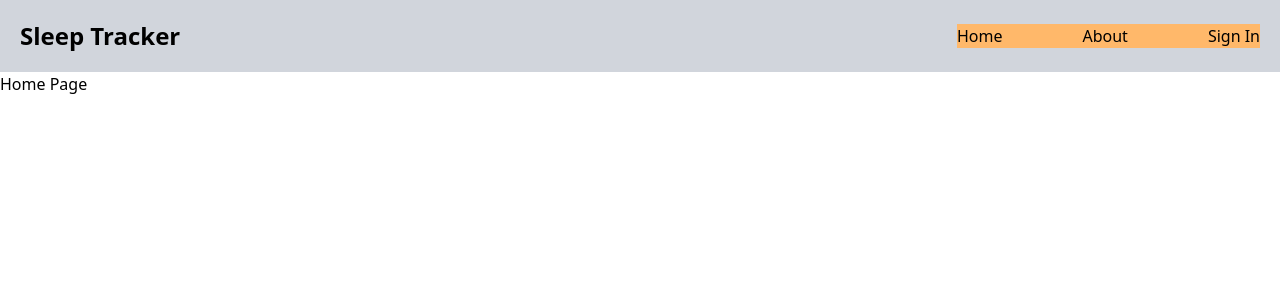
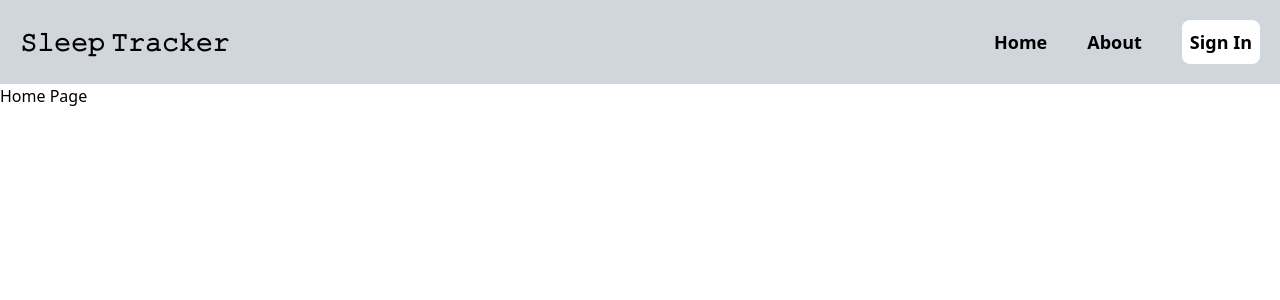
Before and after one commit to AkashMourya9522/Sleep-Tracker, a Next.js app: page / in a window 1280 px wide. Shown: the top 300 px of the page. Built offline with nearby package versions, Linux system fonts and the light colour scheme; no server answers.

Commit message:
Users are added to database

```diff
--- a/app/components/Navbar.tsx
+++ b/app/components/Navbar.tsx
@@ -1,4 +1,5 @@
-"use client";
+
+import { checkUser } from "@/lib/checkUser";
 import {
   SignedIn,
   SignedOut,
@@ -9,18 +10,19 @@ import {
 import Link from "next/link";
 import React from "react";
 
-function Navbar() {
+async function Navbar() {
+   const user = await checkUser();
   return (
     <div className="bg-gray-300 flex justify-between items-center p-5">
       <Link href={"/"}>
-        <span className="text-2xl font-semibold">Sleep Tracker</span>
+        <span className="text-2xl font-semibold hover:text-blue-600">𝚂𝚕𝚎𝚎𝚙 𝚃𝚛𝚊𝚌𝚔𝚎𝚛</span>
       </Link>
-      <div className="flex gap-20 items-center bg-orange-300">
+      <div className="flex gap-10 font-semibold items-center text-lg">
         <Link href={"/"}>
-          <span>Home</span>
+          <span className="hover:text-green-500 hover:underline transition-all duration-200">Home</span>
         </Link>
         <Link href={"/about"}>
-          <span>About</span>
+          <span className="hover:text-green-500 hover:underline transition-all duration-200">About</span>
         </Link>
 
         <SignedIn>
@@ -29,7 +31,7 @@ function Navbar() {
 
         <SignedOut>
           <SignInButton>
-            <button>Sign In</button>
+            <button className="p-2 rounded-lg bg-white hover:text-green-500 cursor-pointer">Sign In</button>
           </SignInButton>
         </SignedOut>
       </div>
--- /dev/null
+++ b/lib/checkUser.tsx
@@ -0,0 +1,33 @@
+import { currentUser } from "@clerk/nextjs/server";
+
+import { db } from "@/lib/db";
+
+export const checkUser = async () => {
+  const user = await currentUser();
+  if (!user) {
+    return null;
+  }
+  const loggedInUser = await db.user.findUnique({
+    where: {
+      clerkUserId: user.id,
+    },
+  });
+
+  if (loggedInUser) {
+    return loggedInUser;
+  }
+
+  const newUser = await db.user.create({
+    data: {
+      clerkUserId: user.id,
+
+      name: `${user.firstName} ${user.lastName}`,
+
+      imageUrl: user.imageUrl,
+
+      email: user.emailAddresses[0].emailAddress,
+    },
+  });
+
+  return newUser;
+};
```
